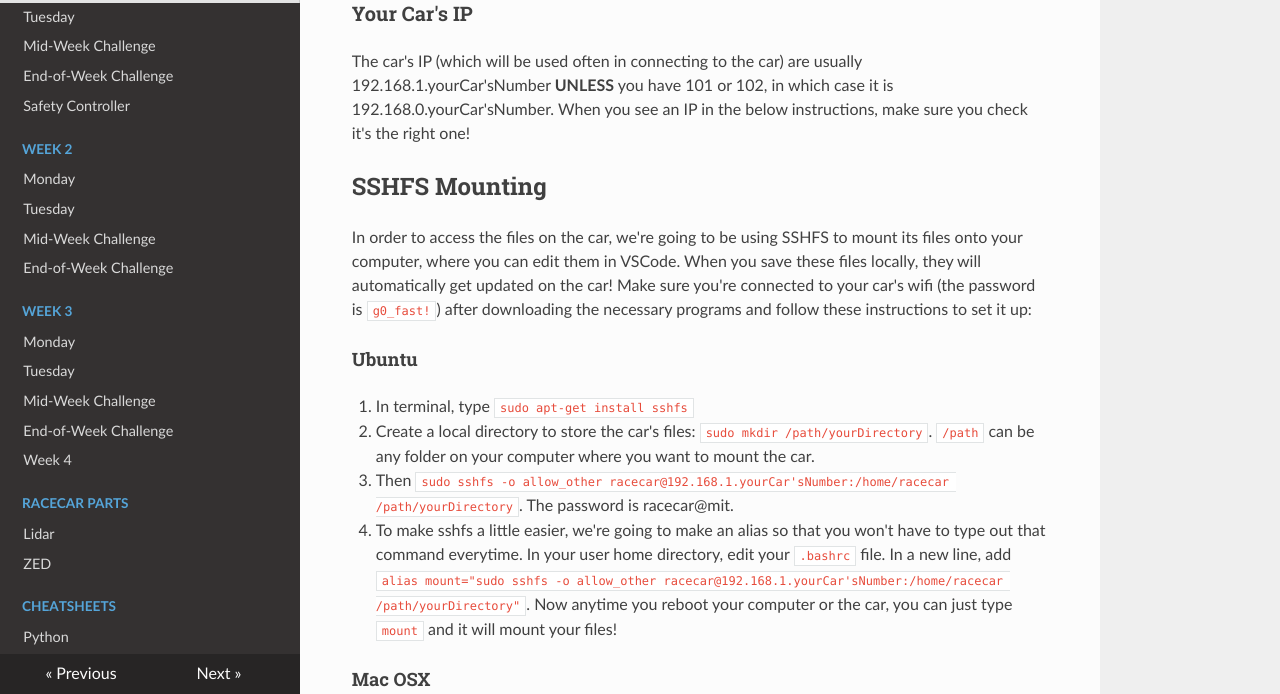
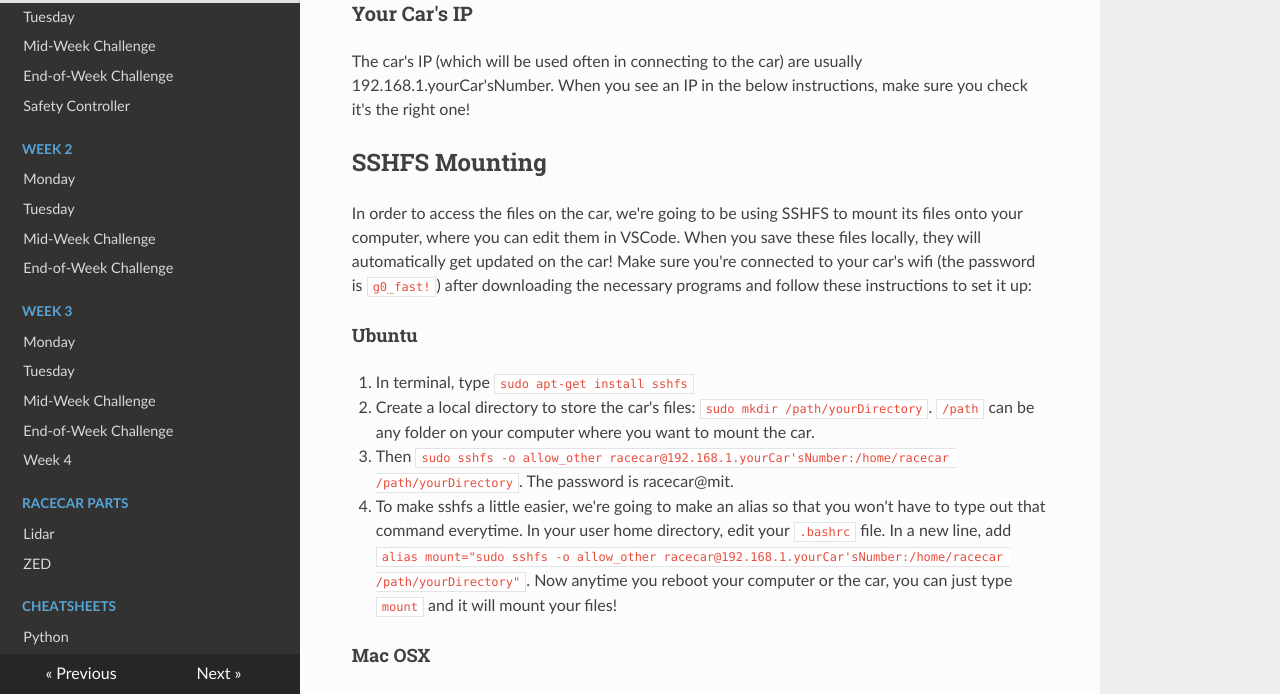
Before and after one commit to ChrisLindland/racecar-website, an MkDocs documentation site: the page built from docs/week1/01_monday/lab2.md, in a window 1280 px wide and 900 px high, scrolled down 1970 px, cut to the strip 206-900 px from the top of the window. Built offline with MkDocs 1.6.1, drawn with Linux system fonts in a browser that asks for light colours; nearby versions of some CDN libraries.

Commit message:
Update lab2.md

```diff
--- a/docs/week1/01_monday/lab2.md
+++ b/docs/week1/01_monday/lab2.md
@@ -31,7 +31,7 @@ Your car should look like this:
 ![](img/CarFinal.jpg)
 
 ### Your Car's IP
-The car's IP (which will be used often in connecting to the car) are usually 192.168.1.yourCar'sNumber __UNLESS__ you have 101 or 102, in which case it is 192.168.0.yourCar'sNumber. When you see an IP in the below instructions, make sure you check it's the right one!
+The car's IP (which will be used often in connecting to the car) are usually 192.168.1.yourCar'sNumber. When you see an IP in the below instructions, make sure you check it's the right one!
 
 ## SSHFS Mounting
 In order to access the files on the car, we're going to be using SSHFS to mount its files onto your computer, where you can edit them in VSCode. When you save these files locally, they will automatically get updated on the car! Make sure you're connected to your car's wifi (the password is `g0_fast!`) after downloading the necessary programs and follow these instructions to set it up:
```
